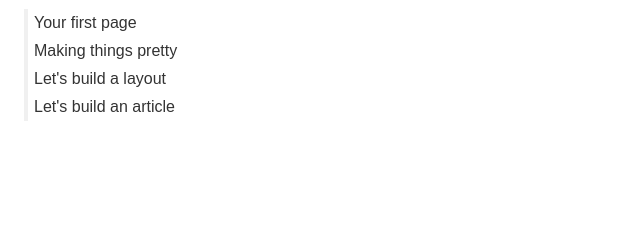
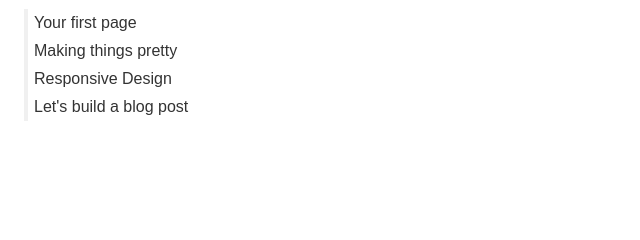
Before and after one commit to Codher/codher.html, a website: page src/index.html in a window 1280 px wide. Shown: the part 454-694 px from the top of the page, 0-640 px from the left. Drawn offline with nearby package versions, Linux system fonts and the light colour scheme; files that its build step writes are made by us from their sources.

Commit message:
Update readme, code style improvements

```diff
--- a/src/assets/stylesheets/_articles.scss
+++ b/src/assets/stylesheets/_articles.scss
@@ -71,10 +71,10 @@ img {
 	font-size: 12px;
 	font-size: 0.75em;
 }
+
 .by-author {
 	padding: 0 5px 0 5px;
 }
-
 
 //article body
 .article-body {
@@ -88,6 +88,7 @@ img {
 .autor-avatar {
 	border-radius: 50%;
 }
+
 .small-avatar {
 	height: 60px;
 	width: 60px;
--- a/src/assets/stylesheets/exercise_04.scss
+++ b/src/assets/stylesheets/exercise_04.scss
@@ -3,6 +3,9 @@
 // You can find the solution in _articles.scss, but we don't recommend you going
 // there until you've planned
 //
+// Tip: You can import the reset, typgoraphy and color stylesheets to help you
+// get started
+//
 // NB: There are many properties of css we haven't explored together today, you
 // can always visit https://developer.mozilla.org/en-US/docs/Web/CSS/Reference
 // to find what other things you can change on a website.
--- a/src/index.html
+++ b/src/index.html
@@ -35,8 +35,8 @@
         <ul>
           <li><a href="exercise_01.html" target="_blank">Your first page</a></li>
           <li><a href="exercise_02.html" target="_blank">Making things pretty</a></li>
-          <li><a href="exercise_03.html" target="_blank">Let's build a layout</a></li>
-          <li><a href="exercise_04.html" target="_blank">Let's build an article</a></li>
+          <li><a href="exercise_03.html" target="_blank">Responsive Design</a></li>
+          <li><a href="exercise_04.html" target="_blank">Let's build a blog post</a></li>
         </ul>
       </section>
     </main>
```
Also changed, not shown: README.md.
